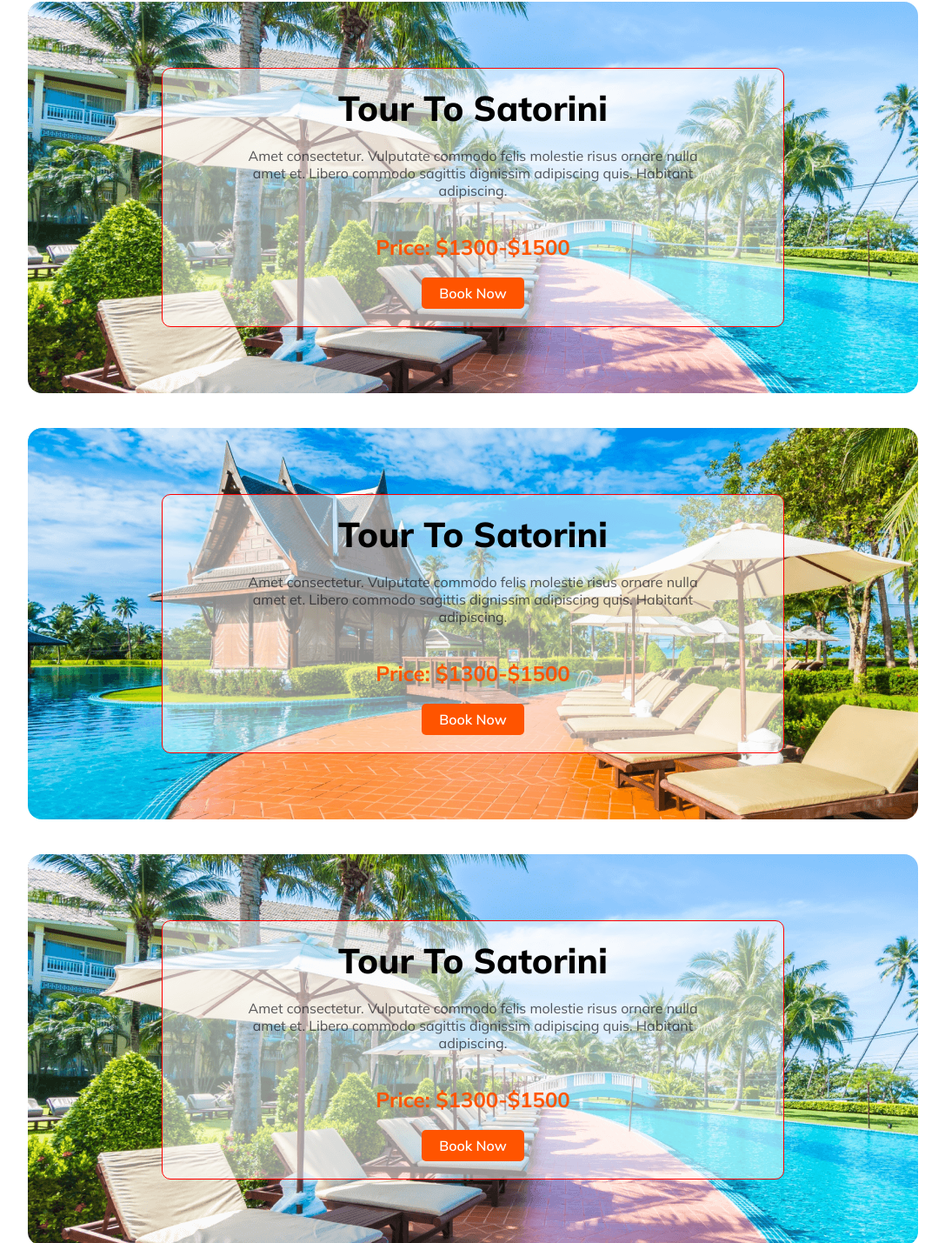
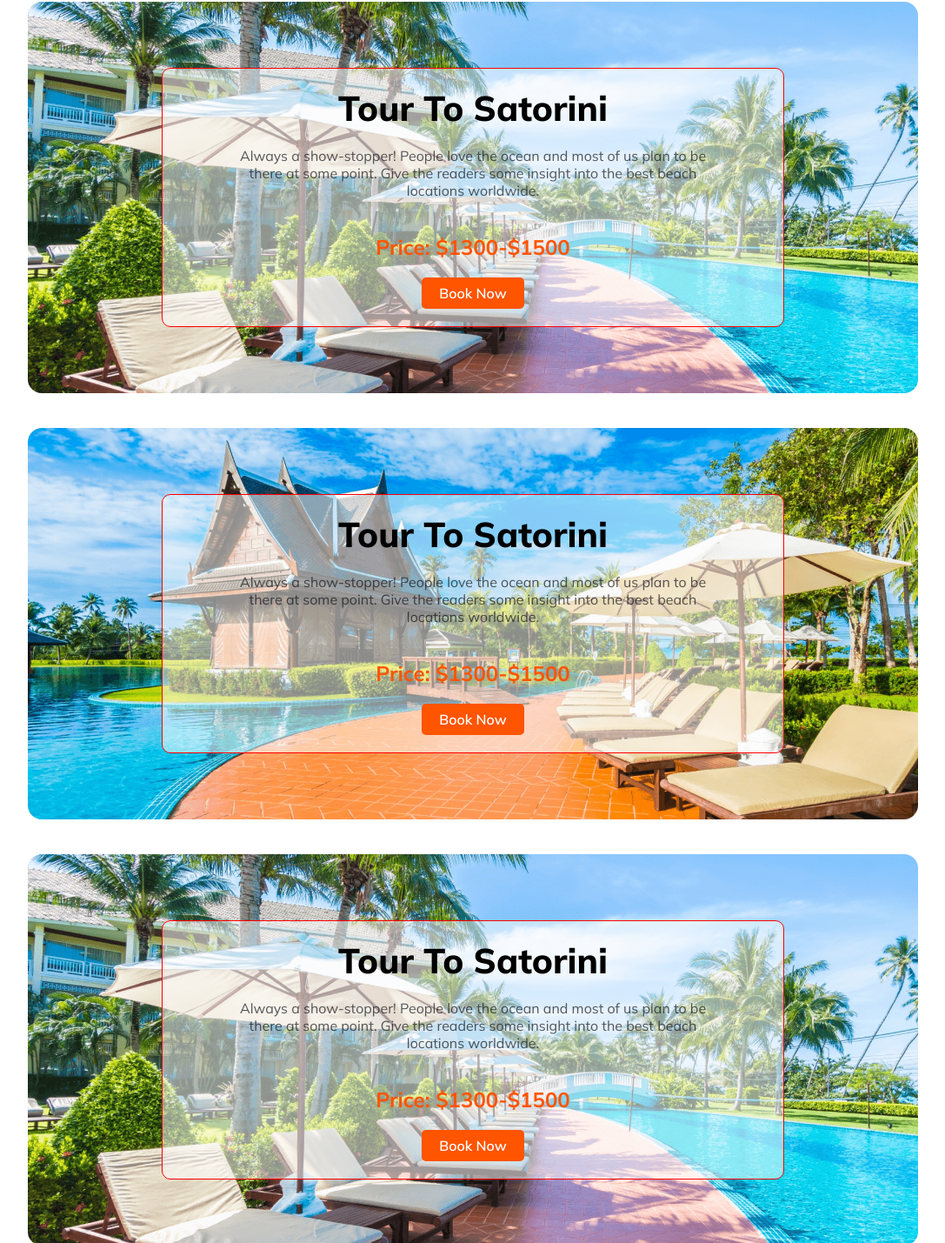
Before and after one commit to Badhon40/travel-page-repo, a plain HTML site: page index.html in a window 1280 px wide. Shown: the part 3662-5091 px from the top of the page at 87% size, without its empty margins (96-1183 px from the left). Drawn offline with Linux system fonts and the light colour scheme.

```diff
--- a/index.html
+++ b/index.html
@@ -135,8 +135,7 @@
             <div class="box" style="background: url('./images/discounts1.png');">
                 <div>
                     <h1>Tour To Satorini</h1>
-                    <p>Amet consectetur. Vulputate commodo felis
-                        molestie risus  ornare nulla amet et. Libero commodo sagittis dignissim adipiscing quis. Habitant adipiscing.</p>
+                    <p>Always a show-stopper! People love the ocean and most of us plan to be there at some point. Give the readers some insight into the best beach locations worldwide.</p>
                         <h2 style="color:rgb(255, 84, 0) ; padding: 20px;">
                             Price: $1300-$1500
                         </h2>
@@ -147,8 +146,7 @@
             <div class="box" style="background: url('./images/discounts2.png');">
                 <div>
                     <h1>Tour To Satorini</h1>
-                    <p>Amet consectetur. Vulputate commodo felis
-                        molestie risus  ornare nulla amet et. Libero commodo sagittis dignissim adipiscing quis. Habitant adipiscing.</p>
+                    <p>Always a show-stopper! People love the ocean and most of us plan to be there at some point. Give the readers some insight into the best beach locations worldwide.</p>
                         <h2 style="color:rgb(255, 84, 0) ; padding: 20px;">
                             Price: $1300-$1500
                         </h2>
@@ -158,8 +156,7 @@
             <div class="box" style="background: url('./images/discounts1.png');">
                 <div>
                     <h1>Tour To Satorini</h1>
-                    <p>Amet consectetur. Vulputate commodo felis
-                        molestie risus  ornare nulla amet et. Libero commodo sagittis dignissim adipiscing quis. Habitant adipiscing.</p>
+                    <p>Always a show-stopper! People love the ocean and most of us plan to be there at some point. Give the readers some insight into the best beach locations worldwide.</p>
                         <h2 style="color:rgb(255, 84, 0) ; padding: 20px;">
                             Price: $1300-$1500
                         </h2>
```
